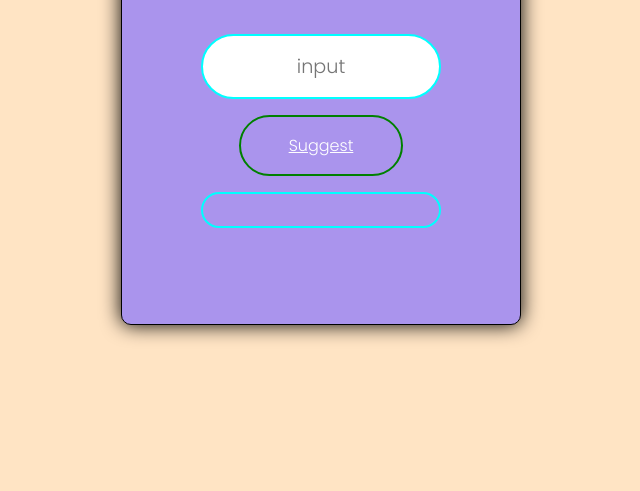
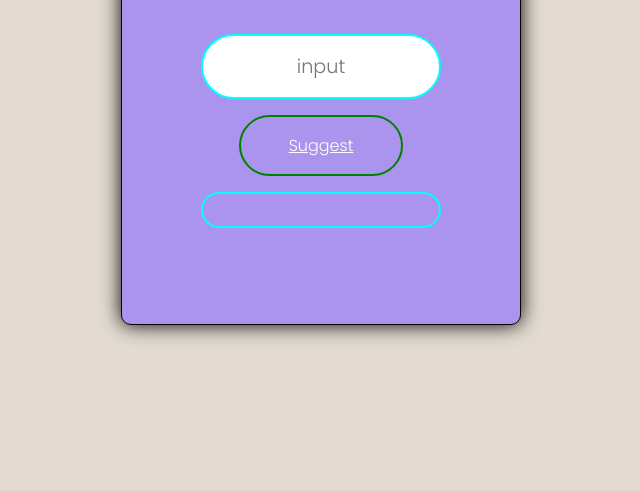
Before and after one commit to hars310/Word-suggestion-project, a plain HTML site: page index.html in a window 1280 px wide. Shown: the part 309-800 px from the top of the page, without its empty margins (319-959 px from the left). Drawn offline with Linux system fonts and the light colour scheme.

Commit message:
color change

```diff
--- a/style.css
+++ b/style.css
@@ -10,7 +10,8 @@
 body {
     display: flex;
 
- background-color: bisque;
+ background-color: rgb(227, 219, 209);
+
     justify-content: center;
     align-items: center;
     width: 100%;
```
